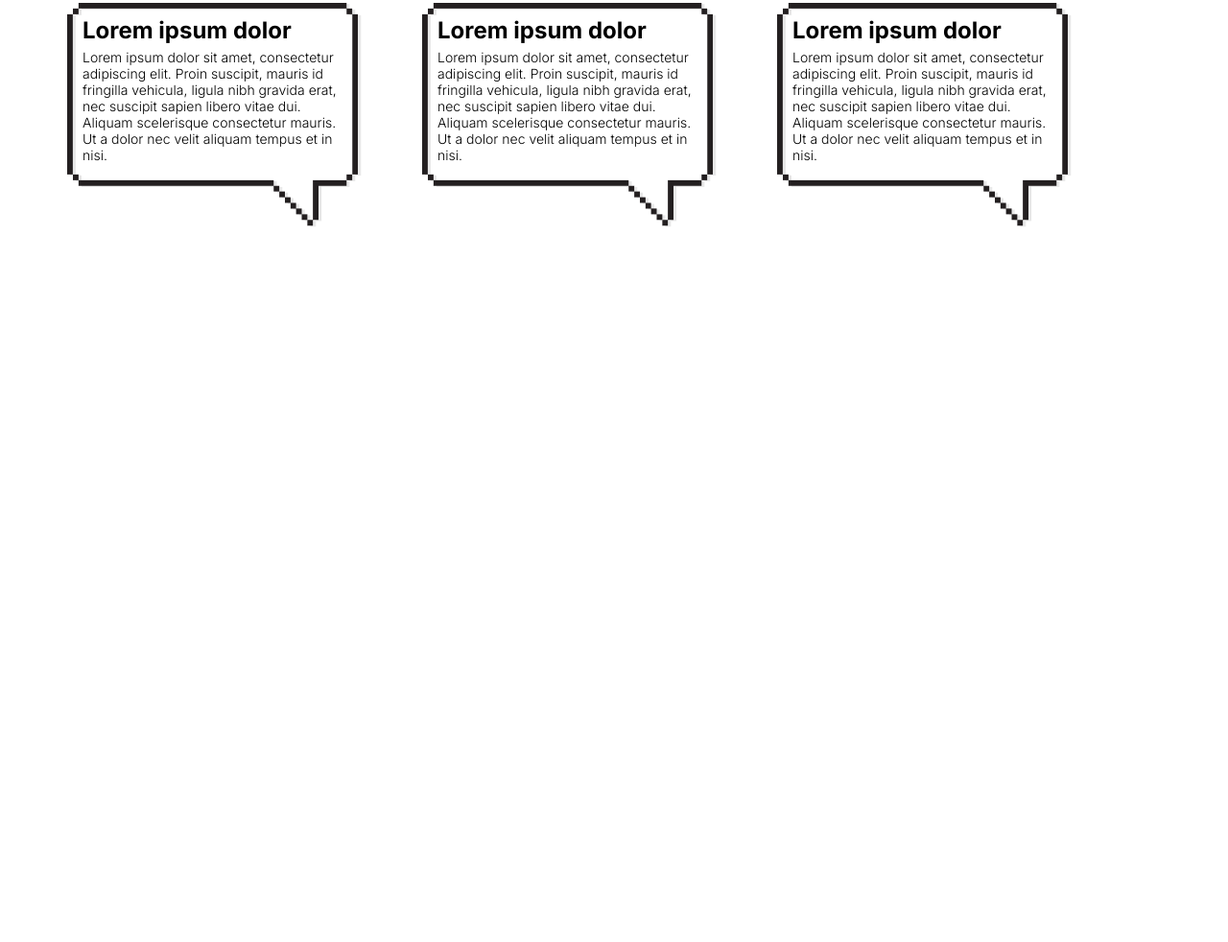
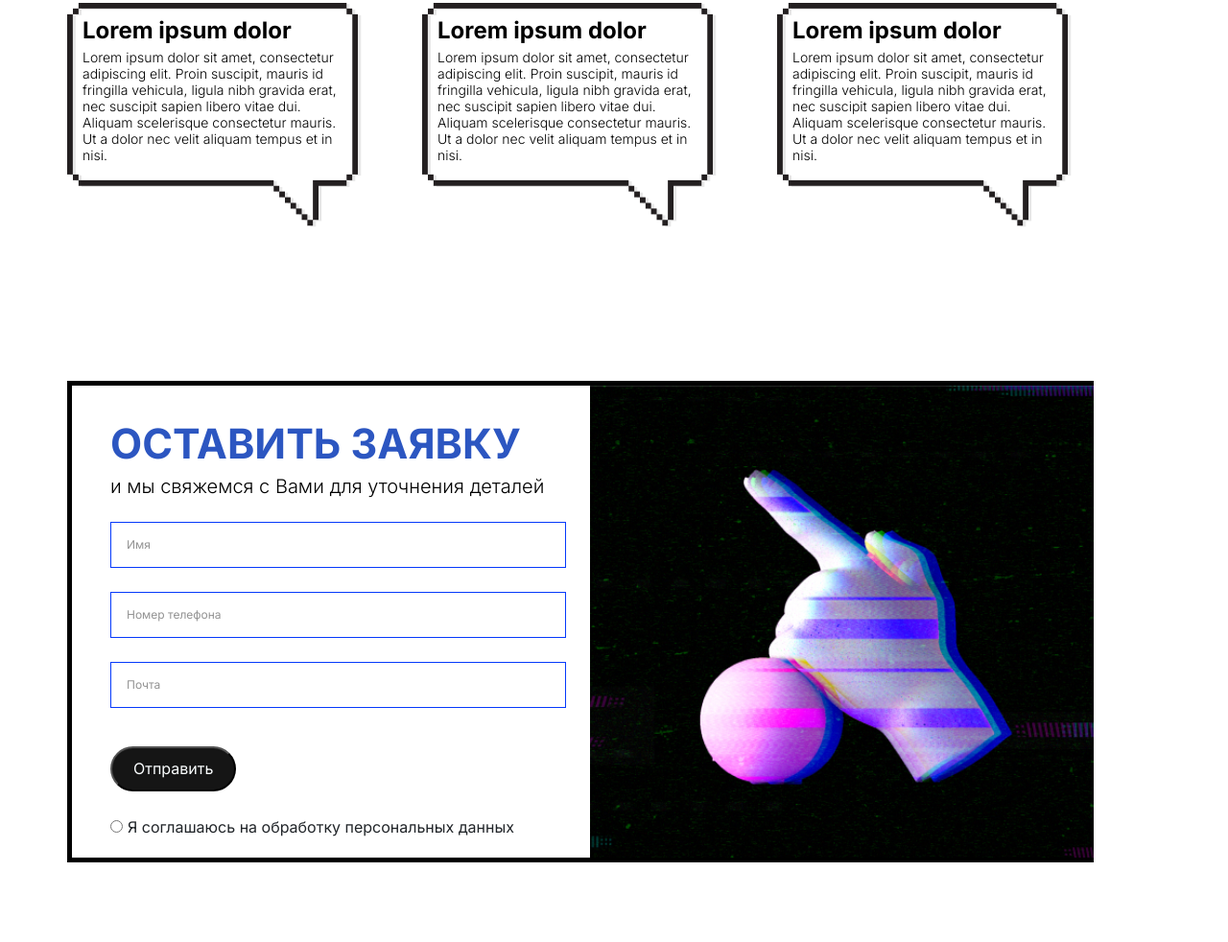
Before and after one commit to ccryptocoder/webdigital, a website: page src/index.html in a window 1280 px wide. Shown: the part 6186-7168 px from the top of the page at 96% size. Before the commit the page ends 6673 px from the top, so only its background shows below. Drawn offline with nearby package versions, Linux system fonts and the light colour scheme; files that its build step writes are made by us from their sources.

Commit message:
Add contact section

```diff
--- a/src/index.html
+++ b/src/index.html
@@ -469,6 +469,30 @@
                 </div>
             </div>
         </section>
+
+        <section class="contact">
+            <div class="container">
+                <div class="contact__item">
+                    <div class="contact__left">
+                        <h2 class="contact__title">Оставить заявку</h2>
+                        <div class="contact__subtitle">и мы свяжемся с Вами для уточнения деталей</div>
+                        <form class="contact__form">
+                            <input type="text" name="name" placeholder="Имя" id="">
+                            <input type="tel" name="tel" placeholder="Номер телефoна" id="">
+                            <input type="email" name="email" placeholder="Почта" id="">
+                            <input type="submit" value="Отправить">
+                            <label class="contact__radio">
+                                <input type="radio" name="agree" id="">Я соглашаюсь на обработку персональных данных
+                            </label>
+
+                        </form>
+                    </div>
+                    <div class="contact__right">
+                        <img src="img/contact-form-img.jpg" alt="">
+                    </div>
+                </div>
+            </div>
+        </section>
     </main>
 </body>
 </html>
--- /dev/null
+++ b/src/sass/blocks/_contact.scss
@@ -0,0 +1,73 @@
+.contact {
+    padding: 80px 0;
+    &__item {
+        width: 1070px;
+        display: grid;
+        grid-template-columns: 540px 525px;
+        grid-auto-rows: auto;
+        border: 5px solid #000000;
+    }
+    &__title {
+        font-weight: 700;
+        font-size: 43px;
+        line-height: 52px;
+        text-transform: uppercase;
+        color: var(--blue-color);
+    }
+    &__subtitle {
+        font-weight: 300;
+        font-size: 20px;
+        line-height: 23px;
+        color: #000000;
+    }
+    &__left {
+        padding: 34px 25px 20px 40px;
+    }
+    &__right {
+        img {
+            width: 100%;
+            height: 100%;
+            object-fit: cover;
+        }
+    }
+    &__form {
+        input {
+            display: block;
+        }
+        input[type=text], input[type=tel], input[type=email] {
+            width: 100%;
+            padding: 16px 16px;
+            background: #FFFFFF;
+            border: 1px solid #0539FB;
+            font-weight: 400;
+            font-size: 12px;
+            line-height: 14px;
+            margin-top: 25px;
+            &::placeholder {
+                color: #939393;
+            }
+        }
+        input[type=submit] {
+            margin-top: 40px;
+            padding: 12px 22px;
+            background-color: var(--dark-color);
+            border-radius: 40px;
+            font-weight: 400;
+            font-size: 16px;
+            line-height: 19px;
+            color: #FBFEFF;
+            text-decoration: none;
+            &:hover {
+                color: #FBFEFF;
+            }
+        }
+    }
+    &__radio {
+        margin-top: 25px;
+        display: flex;
+        align-items: center;
+        input[type=radio] {
+            margin-right: 5px;
+        }
+    }
+}
--- a/src/sass/style.scss
+++ b/src/sass/style.scss
@@ -16,3 +16,4 @@
 @import 'blocks/team';
 @import 'blocks/web-service';
 @import 'blocks/reviews';
+@import 'blocks/contact';
```
Also changed, not shown: dist/css/style.min.css, dist/img/contact-form-img.jpg (added), dist/index.html, src/img/contact-form-img.jpg (added).
